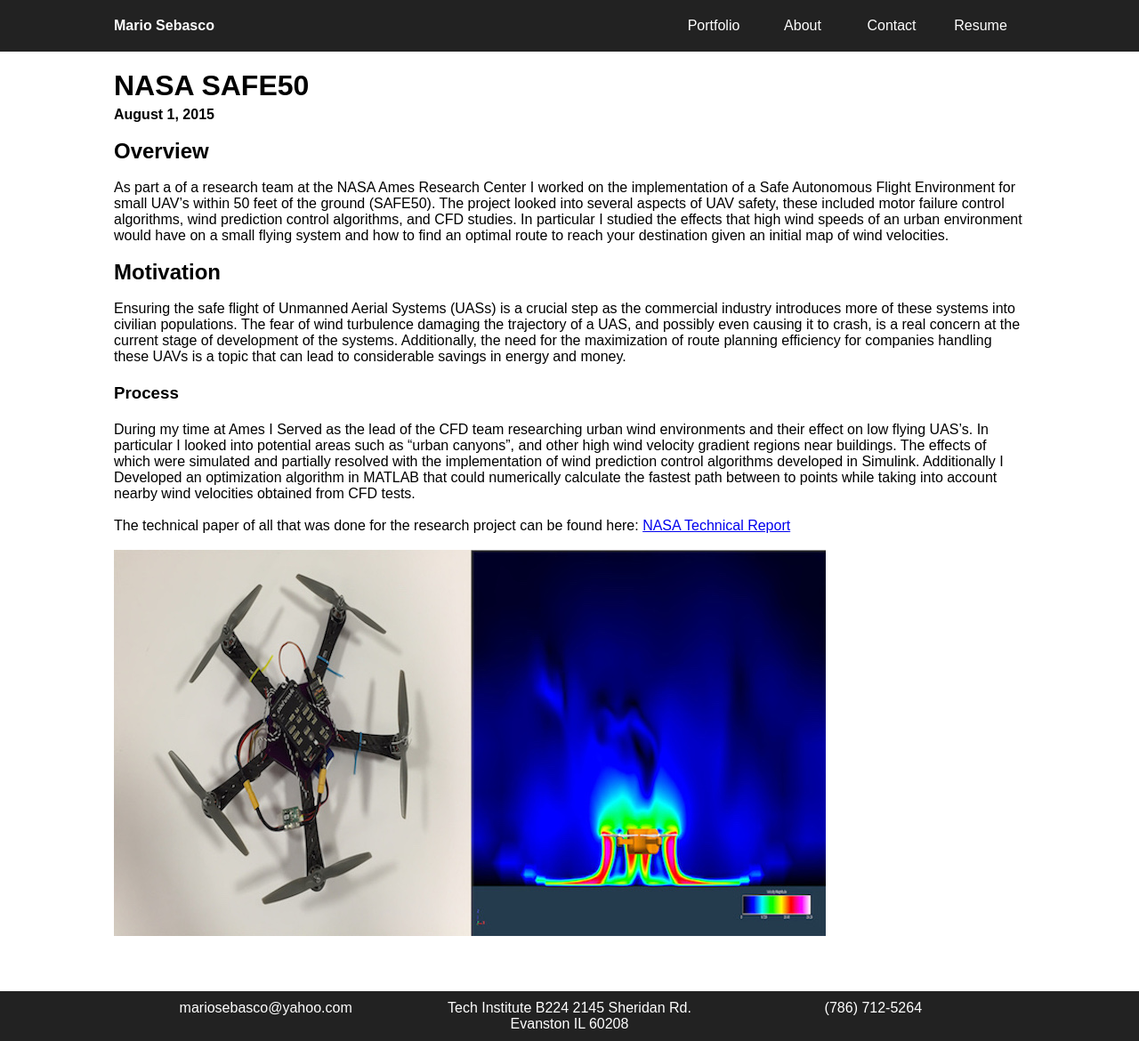
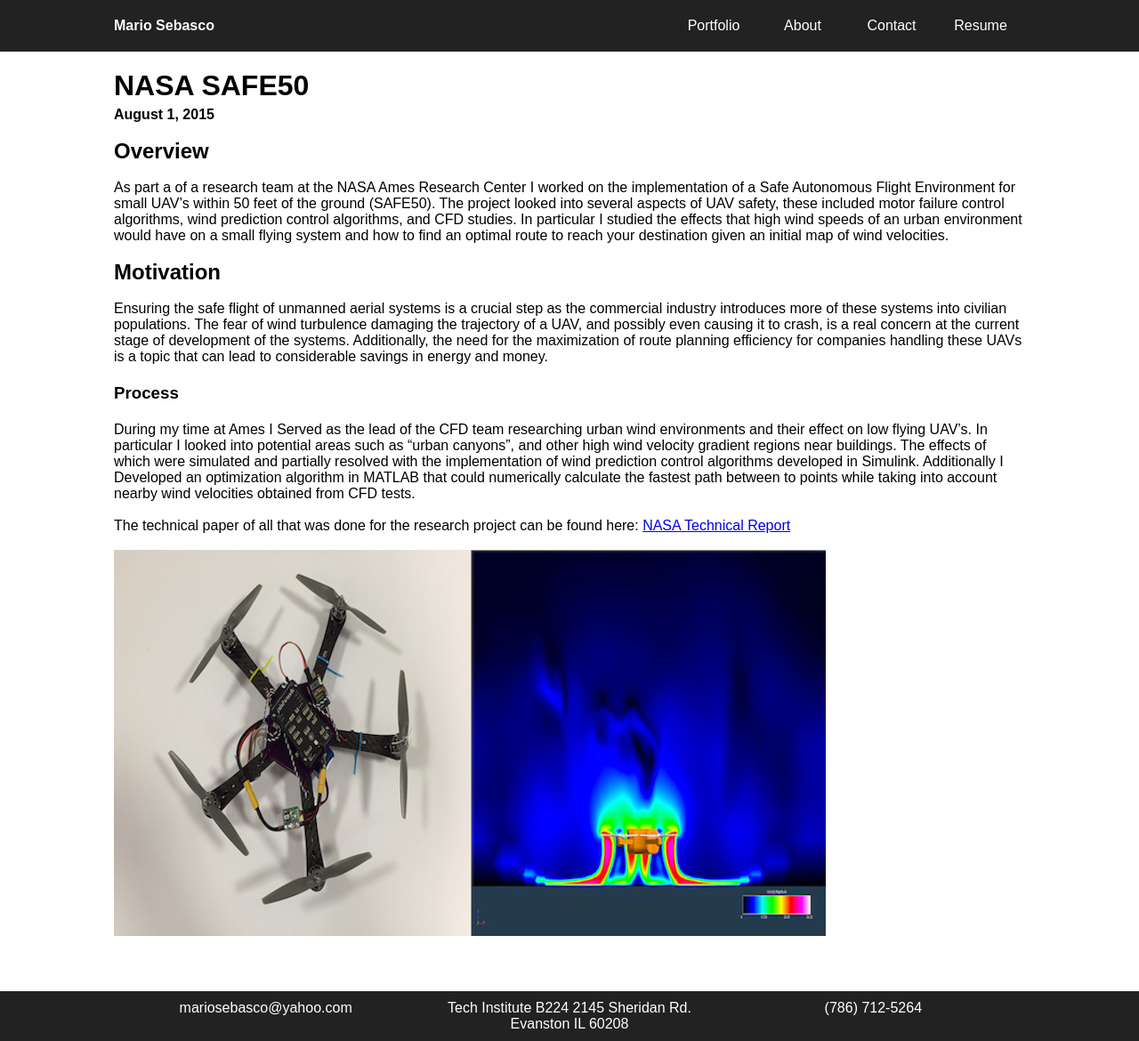
Before and after one commit to mariosebasco/mariosebasco_portfolio, a Jekyll site: the page built from _projects/03-NASA-SAFE50.md, in a window 1280 px wide. Shown: the whole page at 89% size. Built offline with Jekyll 4.4.1, drawn with Linux system fonts in a browser that asks for light colours; nearby versions of some CDN libraries.

Commit message:
Edited some text on NASA project file

```diff
--- a/_projects/03-NASA-SAFE50.md
+++ b/_projects/03-NASA-SAFE50.md
@@ -9,10 +9,10 @@
 As part a of a research team at the NASA Ames Research Center I worked on the implementation of a Safe Autonomous Flight Environment for small UAV's within 50 feet of the ground (SAFE50). The project looked into several aspects of UAV safety, these included motor failure control algorithms, wind prediction control algorithms, and CFD studies. In particular I studied the effects that high wind speeds of an urban environment would have on a small flying system and how to find an optimal route to reach your destination given an initial map of wind velocities.
 
 ## Motivation
-Ensuring the safe flight of Unmanned Aerial Systems (UASs) is a crucial step as the commercial industry introduces more of these systems into civilian populations. The fear of wind turbulence damaging the trajectory of a UAS, and possibly even causing it to crash, is a real concern at the current stage of development of the systems. Additionally, the need for the maximization of route planning efficiency for companies handling these UAVs is a topic that can lead to considerable savings in energy and money.
+Ensuring the safe flight of unmanned aerial systems is a crucial step as the commercial industry introduces more of these systems into civilian populations. The fear of wind turbulence damaging the trajectory of a UAV, and possibly even causing it to crash, is a real concern at the current stage of development of the systems. Additionally, the need for the maximization of route planning efficiency for companies handling these UAVs is a topic that can lead to considerable savings in energy and money.
 
 ### Process
-During my time at Ames I Served as the lead of the CFD team researching urban wind environments and their effect on low flying UAS’s. In particular I looked into potential areas such as "urban canyons", and other high wind velocity gradient regions near buildings. The effects of which were simulated and partially resolved with the implementation of wind prediction control algorithms developed in Simulink. Additionally I Developed an optimization algorithm in MATLAB that could numerically calculate the fastest path between to points while taking into account nearby wind velocities obtained from CFD tests.
+During my time at Ames I Served as the lead of the CFD team researching urban wind environments and their effect on low flying UAV’s. In particular I looked into potential areas such as "urban canyons", and other high wind velocity gradient regions near buildings. The effects of which were simulated and partially resolved with the implementation of wind prediction control algorithms developed in Simulink. Additionally I Developed an optimization algorithm in MATLAB that could numerically calculate the fastest path between to points while taking into account nearby wind velocities obtained from CFD tests.
 
 The technical paper of all that was done for the research project can be found here: <a href="/mariosebasco.github.io/pdf_files/NASAFullRep.pdf">NASA Technical Report</a>
 
```
